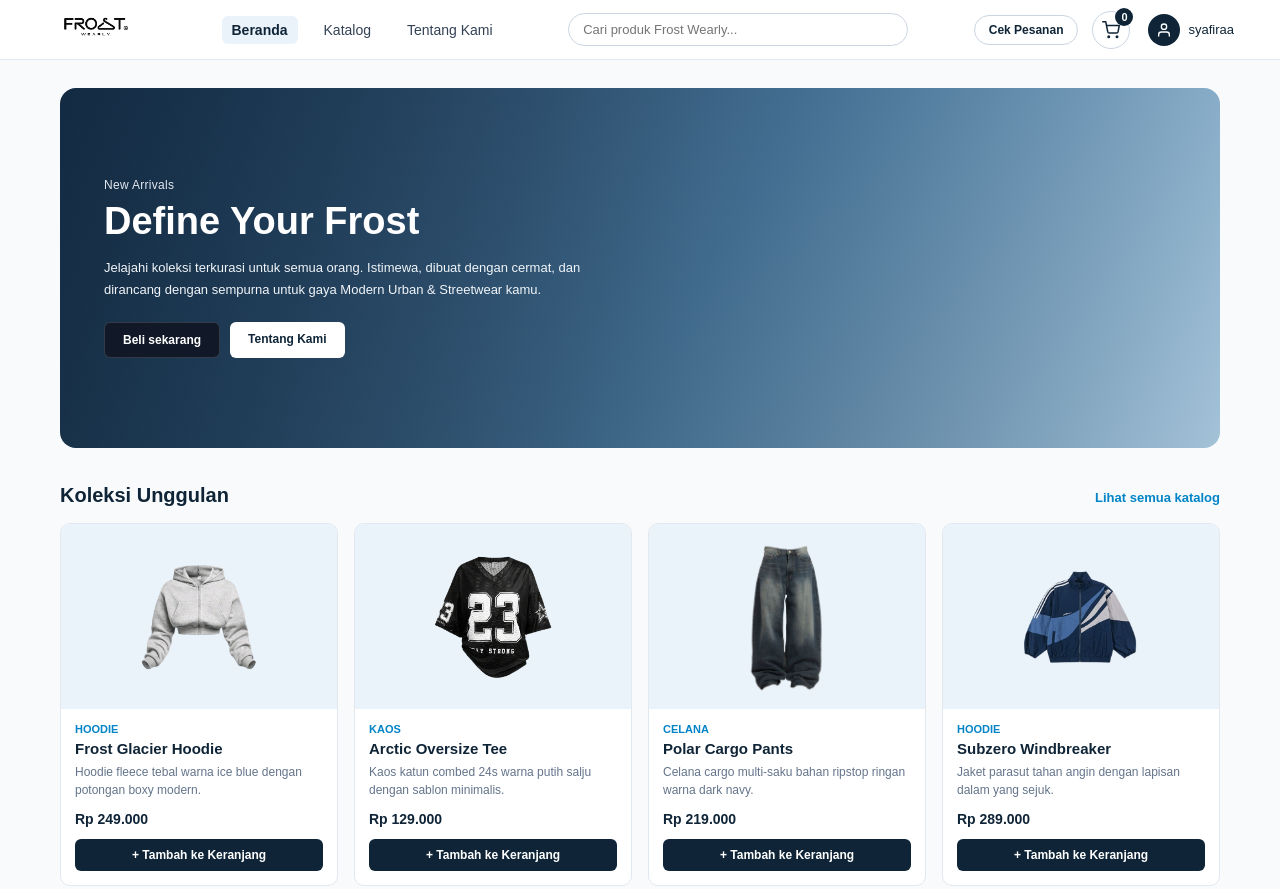
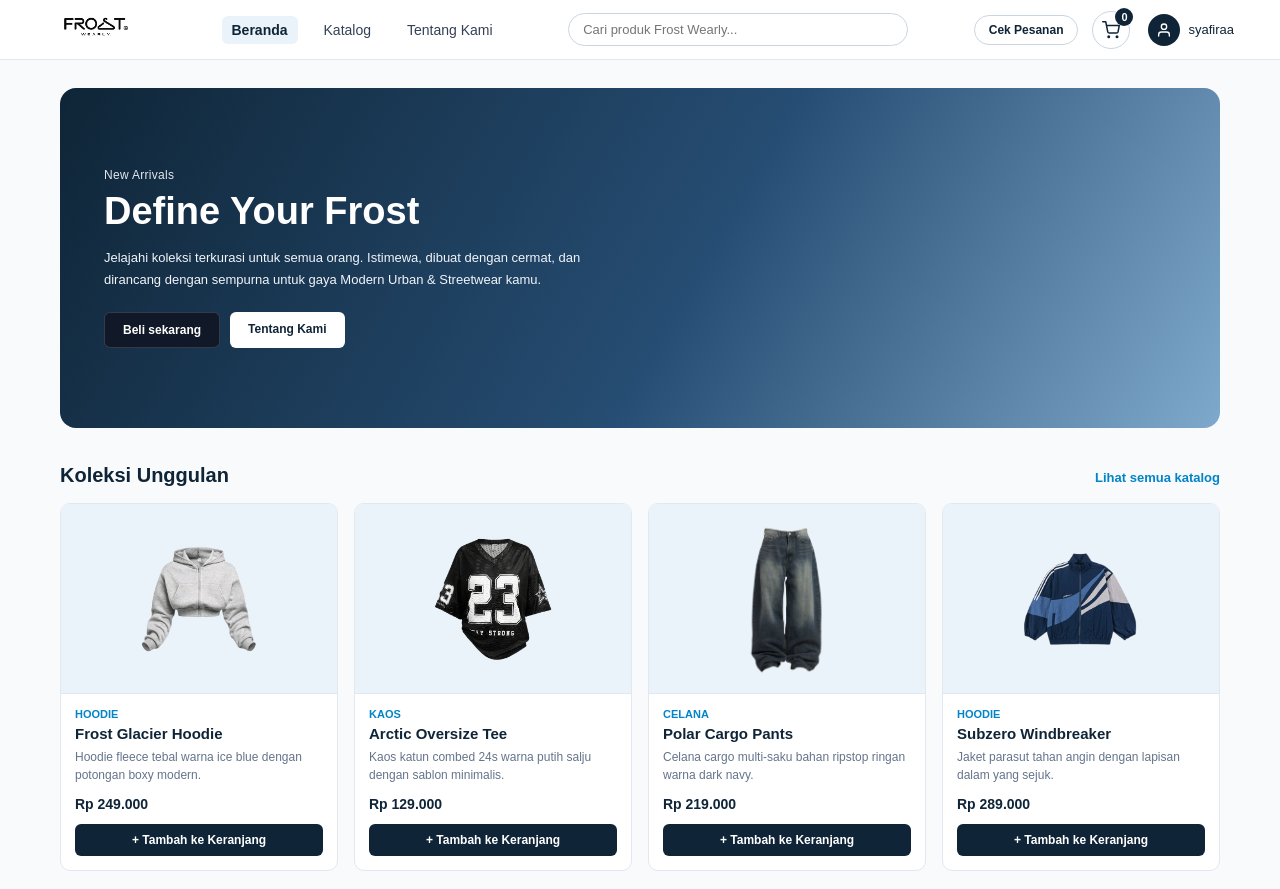
Before and after one commit to syafiraanf/FROST-WEARLY, a plain HTML site: page beranda.html in a window 1280 px wide. Shown: the top 889 px of the page. Drawn offline with Linux system fonts and the light colour scheme.

Commit message:
Benerno kotak foto produk lan ilangno gambar banner beranda.html

```diff
--- a/beranda.html
+++ b/beranda.html
@@ -186,20 +186,17 @@
       padding: 0 20px;
     }
 
-    /* BANNER DEFINE YOUR FROST */
+    /* BANNER DEFINE YOUR FROST (TANPA GAMBAR BACKGROUND) */
     .hero {
       position: relative;
-      min-height: 360px;
+      min-height: 340px;
       border-radius: 16px;
       padding: 52px 44px;
       margin-bottom: 36px;
       display: flex;
       align-items: center;
       overflow: hidden;
-      background:
-        linear-gradient(90deg, rgba(15, 37, 55, 0.72) 0%, rgba(15, 37, 55, 0.35) 55%, rgba(15, 37, 55, 0.12) 100%),
-        url("banner-frost.jpg") center / cover no-repeat,
-        linear-gradient(120deg, #1E3A5F 0%, #5B8FB9 55%, #B8D8EE 100%);
+      background: linear-gradient(120deg, #0F2537 0%, #264D73 55%, #7FA9CC 100%);
       color: #FFFFFF;
     }
 
@@ -307,16 +304,19 @@
 
     .kotak-foto {
       background-color: #EBF3FA;
-      height: 185px;
+      height: 190px;
       display: flex;
       align-items: center;
       justify-content: center;
-      padding: 12px;
+      padding: 14px;
+      border-bottom: 1px solid #E2E8F0;
     }
 
     .kotak-foto img {
-      width: 100%;
-      height: 100%;
+      max-width: 100%;
+      max-height: 100%;
+      width: auto;
+      height: auto;
       object-fit: contain;
       display: block;
     }
```
